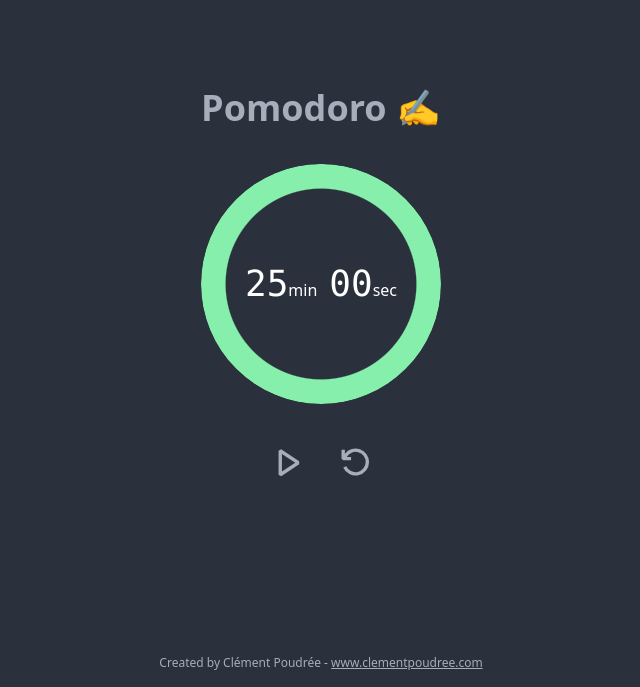
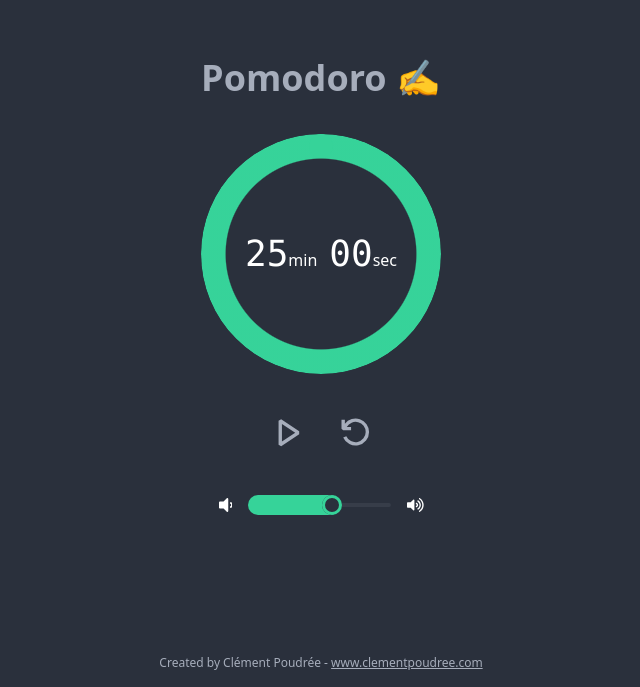
Before and after one commit to MRK4/pomodoro-react, a React (Vite) app: page / in a window 1280 px wide. Shown: the part 113-800 px from the top of the page, without its empty margins (319-959 px from the left). Built offline with nearby package versions, Linux system fonts and the light colour scheme.

Commit message:
Added volume handling for sound notification

```diff
--- a/src/components/Timer.jsx
+++ b/src/components/Timer.jsx
@@ -1,6 +1,6 @@
 import React, { useState, useEffect } from "react";
 import { VscDebugStart, VscDebugRestart } from "react-icons/vsc"
-import { FaStop } from "react-icons/fa"
+import { FaStop, FaVolumeDown, FaVolumeUp } from "react-icons/fa"
 
 function Timer() {
   const [timeLeft, setTimeLeft] = useState(25 * 60); // in seconds
@@ -37,13 +37,19 @@ function Timer() {
   //   return `${minutes.toString().padStart(2, "0")}:${seconds.toString().padStart(2, "0")}`;
   // };
 
+
   // Play a song when the timer is equal to 0
+
+  const [volume, setVolume] = useState(0.5);
+  console.log(volume);
+
   useEffect(() => {
-    console.log(timeLeft);
     if (timeLeft === 0) {
-      new Audio('./assets/songs/bell.mp3').play();
+      const audio = new Audio('./assets/songs/bell.mp3');
+      audio.volume = volume;
+      audio.play();
     }
-  });
+  }, [timeLeft, volume]);
 
   // Calculate the percentage of progress
   let progressPercentage = ((1500 - timeLeft) / 1500) * 100;
@@ -61,7 +67,7 @@ function Timer() {
   return (
     <div className="flex flex-col items-center justify-center w-full h-full group space-y-9">
       <h1 className="text-4xl font-bold text-center transition duration-150 ease-in-out opacity-100 sm:opacity-25 group-hover:opacity-100">{isBreak ? "Take a break ! 🧋" : "Pomodoro ✍️"}</h1>
-      <div className="text-green-300 radial-progress" style={{"--value":100 - progressPercentage, "--size": "15rem", "--thickness": "1.5rem"}}>
+      <section className="text-success radial-progress" style={{"--value":100 - progressPercentage, "--size": "15rem", "--thickness": "1.5rem"}}>
         <span className="flex gap-3 text-white">
           <div>
             <span className="font-mono text-4xl countdown">
@@ -76,8 +82,8 @@ function Timer() {
             sec
           </div>
         </span>
-      </div>
-      <span className="flex space-x-6 text-4xl transition duration-150 ease-in-out opacity-100 sm:opacity-25 group-hover:opacity-100">
+      </section>
+      <section className="flex space-x-6 text-4xl transition duration-150 ease-in-out opacity-100 sm:opacity-25 group-hover:opacity-100">
         <div className="tooltip tooltip-bottom" data-tip={timerRunning ? 'Stop' : 'Start'}>
           <button className="p-1 transition transform group/btn hover:scale-75" onClick={handleStartStopClick}>
             {timerRunning ? <FaStop className="group-hover/btn:text-orange-500" /> : <VscDebugStart className="group-hover/btn:text-green-500" />}
@@ -88,7 +94,22 @@ function Timer() {
             <VscDebugRestart className="group-hover/btn:text-red-500" />
           </button>
         </div>
-      </span>
+      </section>
+      <section className="flex flex-col items-center justify-center gap-3 text-white">
+        <span className="flex items-center justify-center gap-4">
+          <FaVolumeDown className="text-xl" />
+          <input
+            className="range range-sm range-success"
+            type="range"
+            min="0"
+            max="1"
+            step="0.2"
+            value={volume}
+            onChange={ev => setVolume(ev.target.value)}
+          />
+          <FaVolumeUp className="text-2xl" />
+        </span>
+      </section>
     </div>
   );
 }
```
